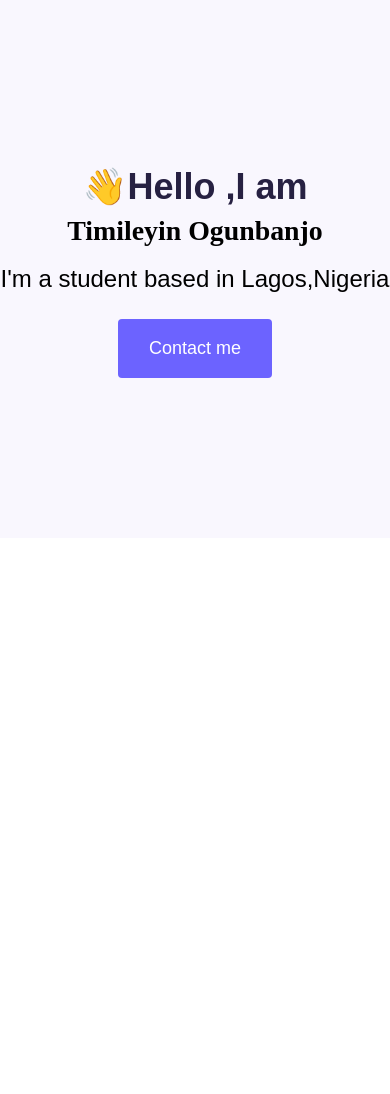
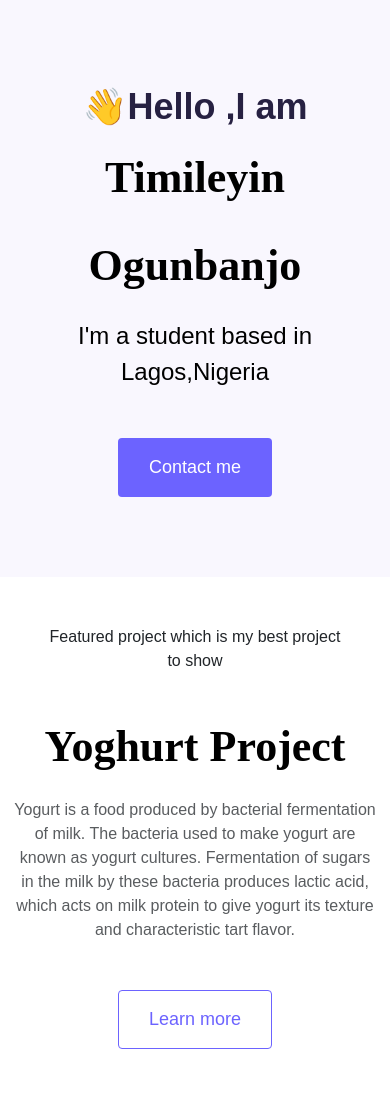
Before and after one commit to TafaraO/portfolio-project, a plain HTML site: page index.html in a window 390 px wide. Shown: the top 1094 px of the page. Before the commit the page ends 844 px from the top, so only its background shows below. Drawn offline with nearby package versions, Linux system fonts and the light colour scheme.

Commit message:
added photos

```diff
--- a/index.html
+++ b/index.html
@@ -27,10 +27,67 @@
     <div class="big">
       <p>👋Hello ,I am</p>
       <h1>Timileyin Ogunbanjo</h1>
-      <h2 class="mb-3">I'm a student based in Lagos,Nigeria</h2>
+      <h2 class="mb-5">I'm a student based in Lagos,Nigeria</h2>
       <div>
         <a href="#" class="btn btn-branding">Contact me</a>
       </div>
     </div>
+    <p class="text-center m-5">
+      Featured project which is my best project to show
+    </p>
+    <div class="container">
+      <div class="row mb-5">
+        <div class="col d-none d-lg-block">
+          <img src="images/yoghurt.png.png" class="img-fluid" alt="" />
+        </div>
+        <div class="col">
+          <div class="project-desc">
+            <h2 class="mb-4">Yoghurt Project</h2>
+            <p class="mb-5 text-muted">
+              Yogurt is a food produced by bacterial fermentation of milk. The
+              bacteria used to make yogurt are known as yogurt cultures.
+              Fermentation of sugars in the milk by these bacteria produces
+              lactic acid, which acts on milk protein to give yogurt its texture
+              and characteristic tart flavor.
+            </p>
+            <a href="#" class="btn btn-branding-text">Learn more</a>
+          </div>
+        </div>
+      </div>
+      <div class="row mb-5">
+        <div class="col">
+          <div class="project-desc">
+            <h2 class="mb-4">Weather Project</h2>
+            <p class="mb-5 text-muted">
+              Far far away, behind the word mountains, far from the countries
+              Vokalia and Consonantia, there live the blind texts. Separated
+              they live in Bookmarksgrove right at the coast of the Semantics, a
+              large language ocean. A small river named Duden flows by
+            </p>
+            <a href="#" class="btn btn-branding-text">Learn more</a>
+          </div>
+        </div>
+        <div class="col d-none d-lg-block">
+          <img src="images/weather.png.png" class="img-fluid" alt="" />
+        </div>
+      </div>
+      <div class="row mb-5">
+        <div class="col d-none d-lg-block">
+          <img src="images/dictonary.png.png" class="img-fluid" alt="" />
+        </div>
+        <div class="col">
+          <div class="project-desc">
+            <h2 class="mb-4">Dictonary Project</h2>
+            <p class="mb-5 text-muted">
+              Far far away, behind the word mountains, far from the countries
+              Vokalia and Consonantia, there live the blind texts. Separated
+              they live in Bookmarksgrove right at the coast of the Semantics, a
+              large language ocean. A small river named Duden flows by
+            </p>
+            <a href="#" class="btn btn-branding-text">Learn more</a>
+          </div>
+        </div>
+      </div>
+    </div>
   </body>
 </html>
--- a/style/portfolio.css
+++ b/style/portfolio.css
@@ -20,9 +20,19 @@ h6 {
   font-weight: bold;
 }
 
+h1 {
+  font-size: 96px;
+  line-height: 1.5;
+}
+
+h2 {
+  font-size: 64px;
+}
+
 p {
   font-family: var(--deafault-font-family);
-  font-weight: normal;
+  font-size: 16px;
+  line-height: 1.5;
 }
 
 .big {
@@ -40,7 +50,7 @@ p {
 
 .big h2 {
   font-family: var(--deafault-font-family);
-  line-height: 2;
+  line-height: 1.5;
   font-size: 24px;
   font-weight: normal;
 }
@@ -53,3 +63,35 @@ p {
   line-height: 27px;
   padding: 15px 30px;
 }
+
+.btn-branding-text {
+  color: var(--primary-color);
+  border: 1px solid var(--primary-color);
+  border-radius: 4px;
+  font-size: 18px;
+  line-height: 27px;
+  padding: 15px 30px;
+}
+
+.project-desc {
+  padding: 120px 60;
+}
+
+@media (max-width: 900px) {
+  h1 {
+    font-size: 44px;
+    line-height: 2;
+  }
+
+  h2 {
+    font-size: 44px;
+  }
+
+  .big {
+    padding: 80px 20px;
+  }
+  .project-desc {
+    padding: 0;
+    text-align: center;
+  }
+}
```
Also changed, not shown: images/dictonary.png.png (added), images/weather.png.png (added), images/yoghurt.png.png (added).
